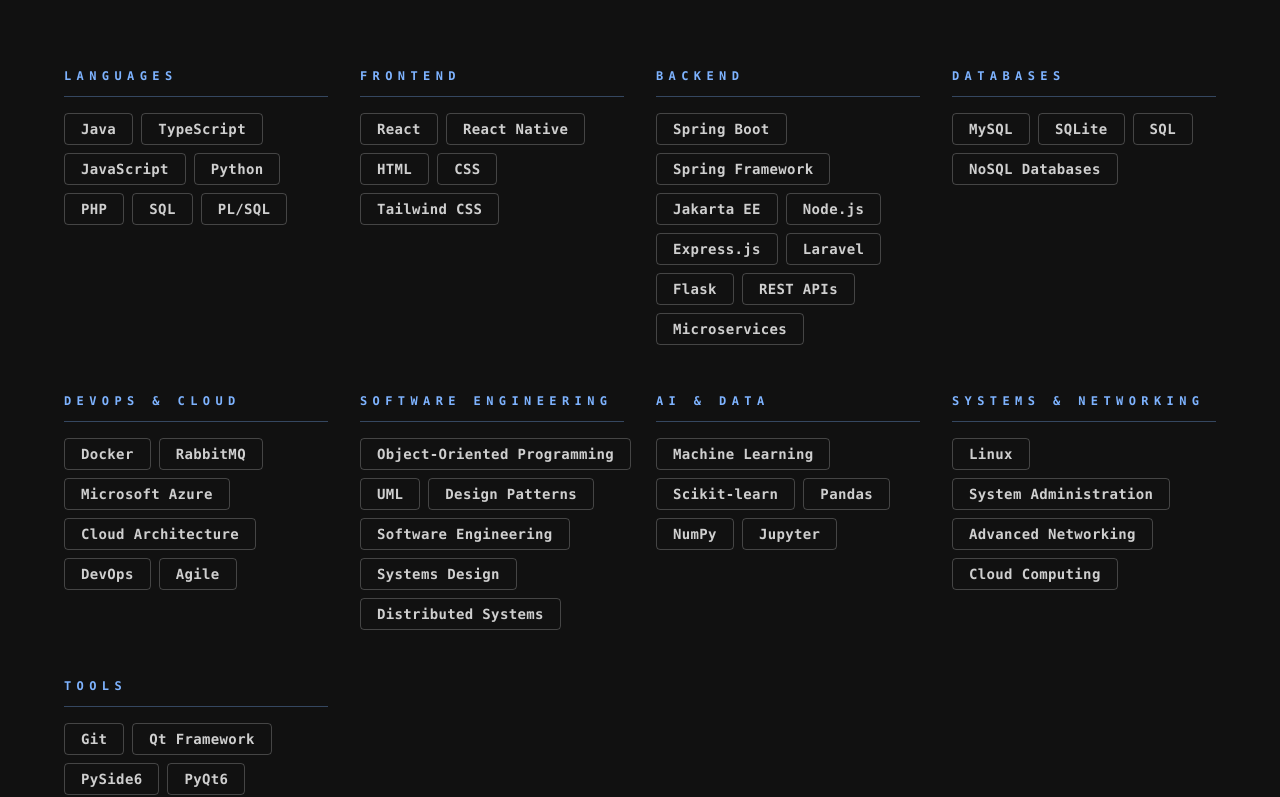
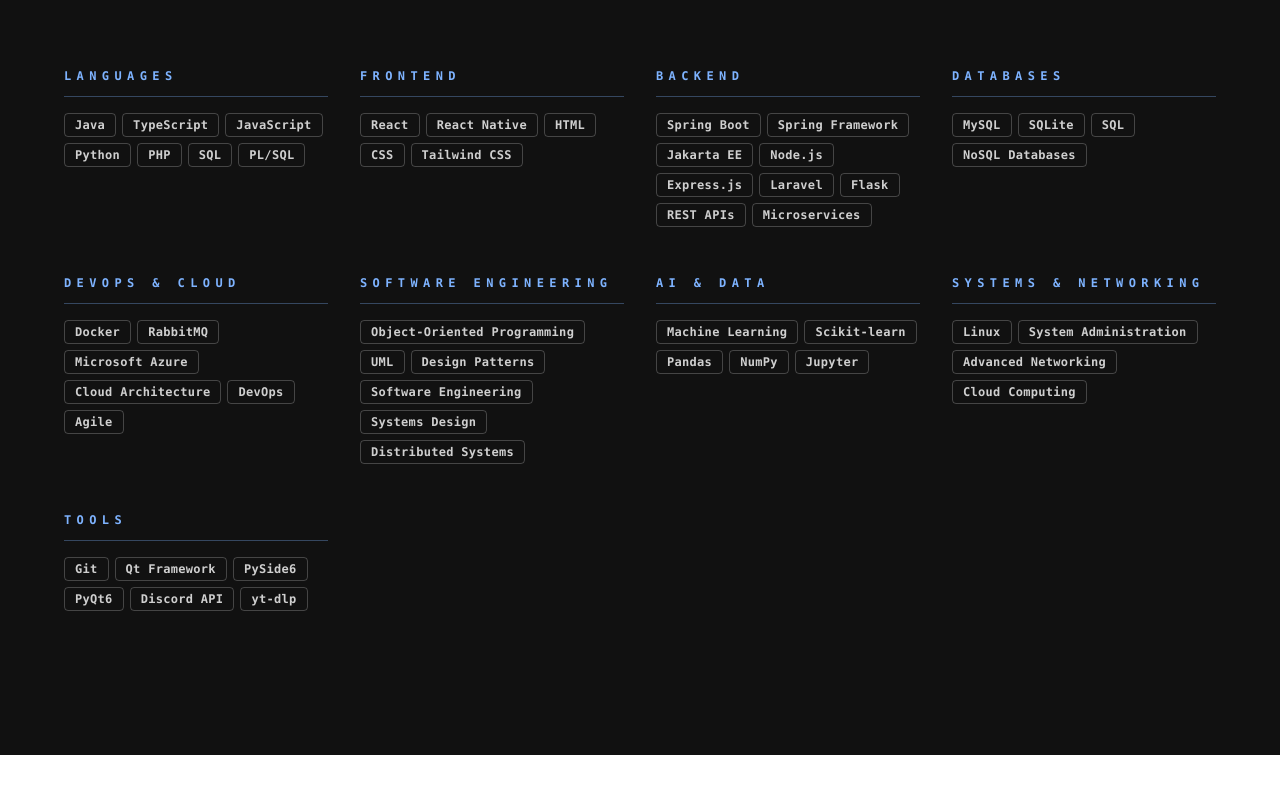
Before and after one commit to AmbitiousFlowDev/Portfolio, a React (Vite) app: page / in a window 1280 px wide. Shown: the part 1840-2637 px from the top of the page. Built offline with nearby package versions, Linux system fonts and the light colour scheme; no server answers; a web font is replaced by a local one.

Commit message:
refactor: Update GitHub workflows to use Bun for package management; adjust SkillBadge and SkillGroupCard styles for consistency

```diff
--- a/src/app/components/sections/Skills/SkillBadge.tsx
+++ b/src/app/components/sections/Skills/SkillBadge.tsx
@@ -7,7 +7,7 @@
 
   return (
     <span
-      className="inline-flex h-8 items-center whitespace-nowrap rounded-sm border px-4 font-mono text-sm font-medium tracking-wide transition-all duration-200"
+      className="inline-flex h-6 items-center whitespace-nowrap rounded-sm border px-2.5 text-xs font-mono font-medium tracking-wide transition-colors duration-200"
       style={{
         color: hovered ? "#ffffff" : "rgba(255,255,255,0.80)",
         border: `1px solid ${
--- a/src/app/components/sections/Skills/SkillGroupCard.tsx
+++ b/src/app/components/sections/Skills/SkillGroupCard.tsx
@@ -93,7 +93,7 @@
         {label}
       </h3>
 
-      <div className="flex flex-wrap gap-2">
+      <div className="flex flex-wrap gap-1.5">
         {items.map((item) => (
           <SkillBadge key={item} item={item} />
         ))}
--- a/src/app/components/sections/Skills/Skills.tsx
+++ b/src/app/components/sections/Skills/Skills.tsx
@@ -1,4 +1,4 @@
-import { JSX } from "react";
+import { type JSX } from "react";
 import { FadeUp } from "../../animations/FadeUp";
 import { SectionLabel } from "../../typography/SectionLabel";
 import { skillGroups } from "../../../constants/skillGroups";
```
